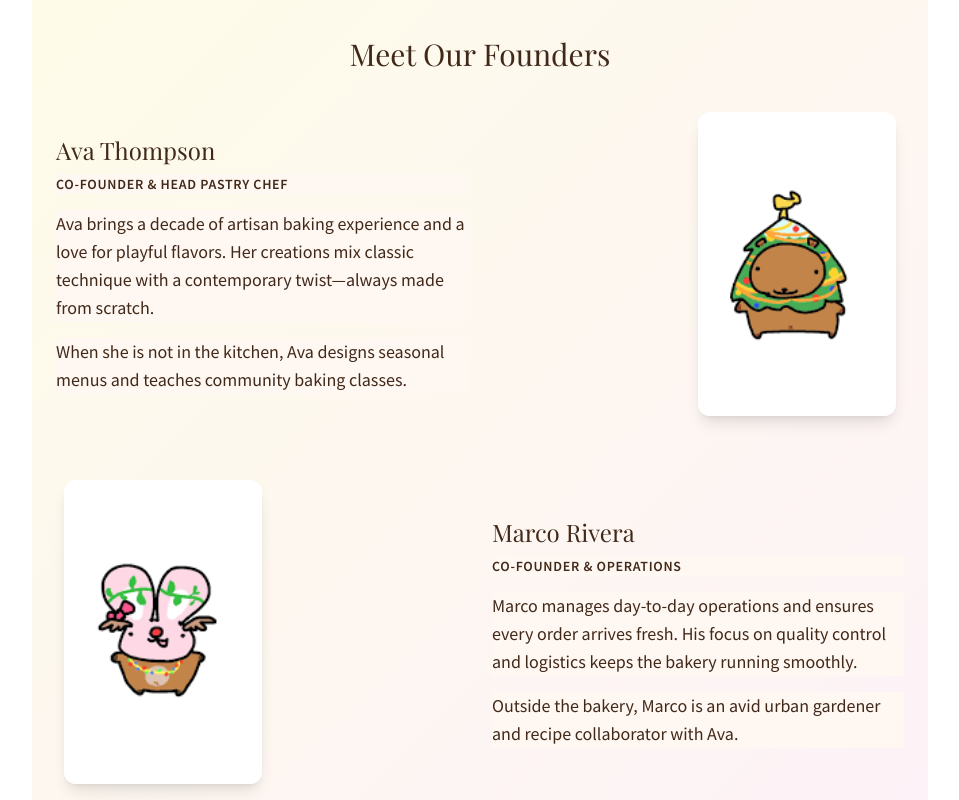
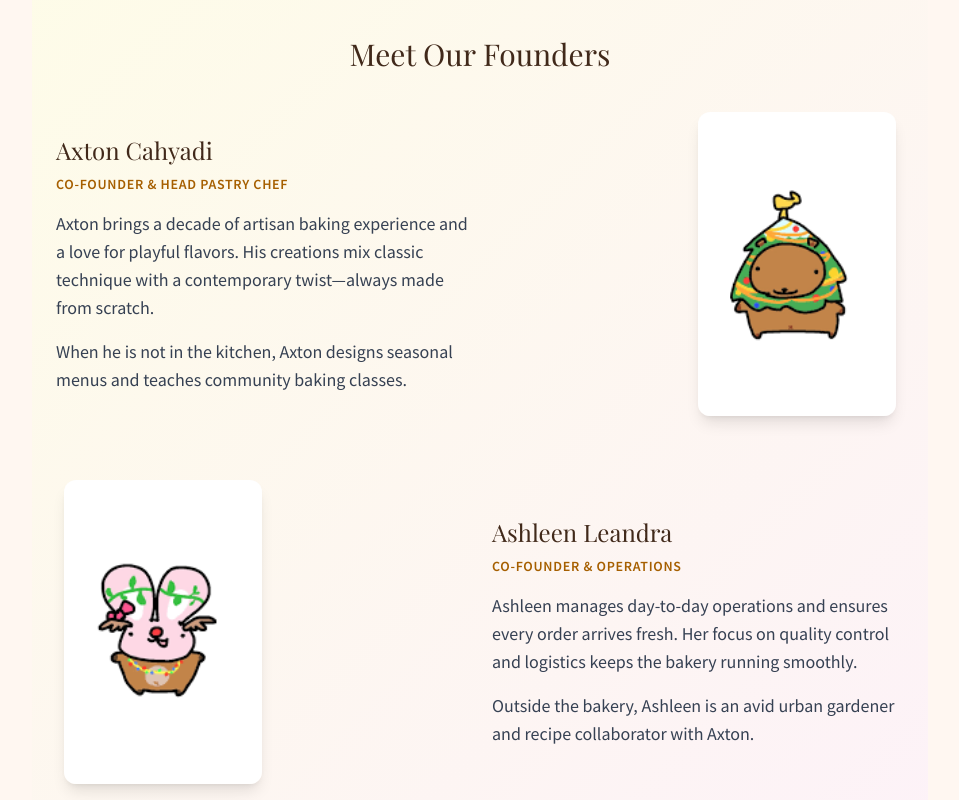
Before and after one commit to Axtonn/BakeADay, a Next.js app in the folder frontend/: page / in a window 1280 px wide. Shown: the part 1440-2240 px from the top of the page, without its empty margins (160-1119 px from the left). Built offline with nearby package versions, Linux system fonts and the light colour scheme; no server answers.

Commit message:
modified some frontend changes

```diff
--- a/frontend/src/app/globals.css
+++ b/frontend/src/app/globals.css
@@ -6,7 +6,7 @@
   --foreground: #41291a;
 }
 
-body, p, a, button {
+body, a, button {
   background: var(--background);
   color: var(--foreground);
   font-family: 'Source Sans Pro', Arial, Helvetica, sans-serif;
--- a/frontend/src/app/page.tsx
+++ b/frontend/src/app/page.tsx
@@ -39,14 +39,14 @@ export default function HomePage() {
       </section>
 
       {/* Story Section with fade-in */}
-      <section className="py-20 px-6 bg-white">
+      <section className="py-20 px-6">
         <div className="max-w-4xl mx-auto">
           <FadeInSection direction="left">
             <h2 className="text-4xl font-playfair mb-6">Our Story</h2>
           </FadeInSection>
 
           <FadeInSection direction="right">
-            <p className="text-lg text-gray-700 mb-8">
+            <p className="text-lg text-gray-700 mb-8 bg-white">
               BakeADay was born to bring sweetness and joy into every home. We
               craft our cakes, cookies, and bakes with love and only the finest
               ingredients. Whether you are celebrating a special occasion or just
@@ -63,19 +63,19 @@ export default function HomePage() {
                   <div className="grid grid-cols-1 lg:grid-cols-2 items-center gap-6">
                     <FadeInSection direction="left">
                       <div className="text-left px-4 lg:px-0">
-                        <h4 className="text-2xl font-playfair text-pink-800 mb-2">
-                          Ava Thompson
+                        <h4 className="text-2xl font-playfair mb-2">
+                          Axton Cahyadi
                         </h4>
                         <p className="text-sm uppercase tracking-wider text-yellow-700 font-semibold mb-4">
                           Co-founder & Head Pastry Chef
                         </p>
                         <p className="text-lg text-gray-700 mb-4">
-                          Ava brings a decade of artisan baking experience and a love for
-                          playful flavors. Her creations mix classic technique with a
+                          Axton brings a decade of artisan baking experience and a love for
+                          playful flavors. His creations mix classic technique with a
                           contemporary twist—always made from scratch.
                         </p>
                         <p className="text-lg text-gray-700">
-                          When she is not in the kitchen, Ava designs seasonal menus and
+                          When he is not in the kitchen, Axton designs seasonal menus and
                           teaches community baking classes.
                         </p>
                       </div>
@@ -87,7 +87,7 @@ export default function HomePage() {
                           <Image
                             src="/images/founder/male.png"
                             alt="Axton Cahyadi"
-                            width={500}
+                            width={450}
                             height={512}
                             className="w-full h-full object-cover"
                           />
@@ -106,7 +106,7 @@ export default function HomePage() {
                           <Image
                             src="/images/founder/female.png"
                             alt="Ashleen Leandra"
-                            width={500}
+                            width={450}
                             height={512}
                             className="w-full h-full object-cover"
                           />
@@ -117,25 +117,25 @@ export default function HomePage() {
                     <FadeInSection direction="right">
                       <div className="text-left px-4 lg:px-0">
                         <h4 className="text-2xl font-playfair text-pink-800 mb-2">
-                          Marco Rivera
+                          Ashleen Leandra
                         </h4>
                         <p className="text-sm uppercase tracking-wider text-yellow-700 font-semibold mb-4">
                           Co-founder & Operations
                         </p>
                         <p className="text-lg text-gray-700 mb-4">
-                          Marco manages day-to-day operations and ensures every order
-                          arrives fresh. His focus on quality control and logistics keeps
+                          Ashleen manages day-to-day operations and ensures every order
+                          arrives fresh. Her focus on quality control and logistics keeps
                           the bakery running smoothly.
                         </p>
                         <p className="text-lg text-gray-700">
-                          Outside the bakery, Marco is an avid urban gardener and recipe
-                          collaborator with Ava.
-                        </p>
-                      </div>
-                    </FadeInSection>
+                          Outside the bakery, Ashleen is an avid urban gardener and recipe
+                              collaborator with Axton.
+                            </p>
+                        </div>
+                      </FadeInSection>
                   </div>
                 </div>
-              </div>
+            </div>
             </section>
           </FadeInSection>
 
--- a/frontend/tsconfig.json
+++ b/frontend/tsconfig.json
@@ -15,7 +15,7 @@
     "moduleResolution": "bundler",
     "resolveJsonModule": true,
     "isolatedModules": true,
-    "jsx": "react-jsx",
+    "jsx": "preserve",
     "incremental": true,
     "plugins": [
       {
```
